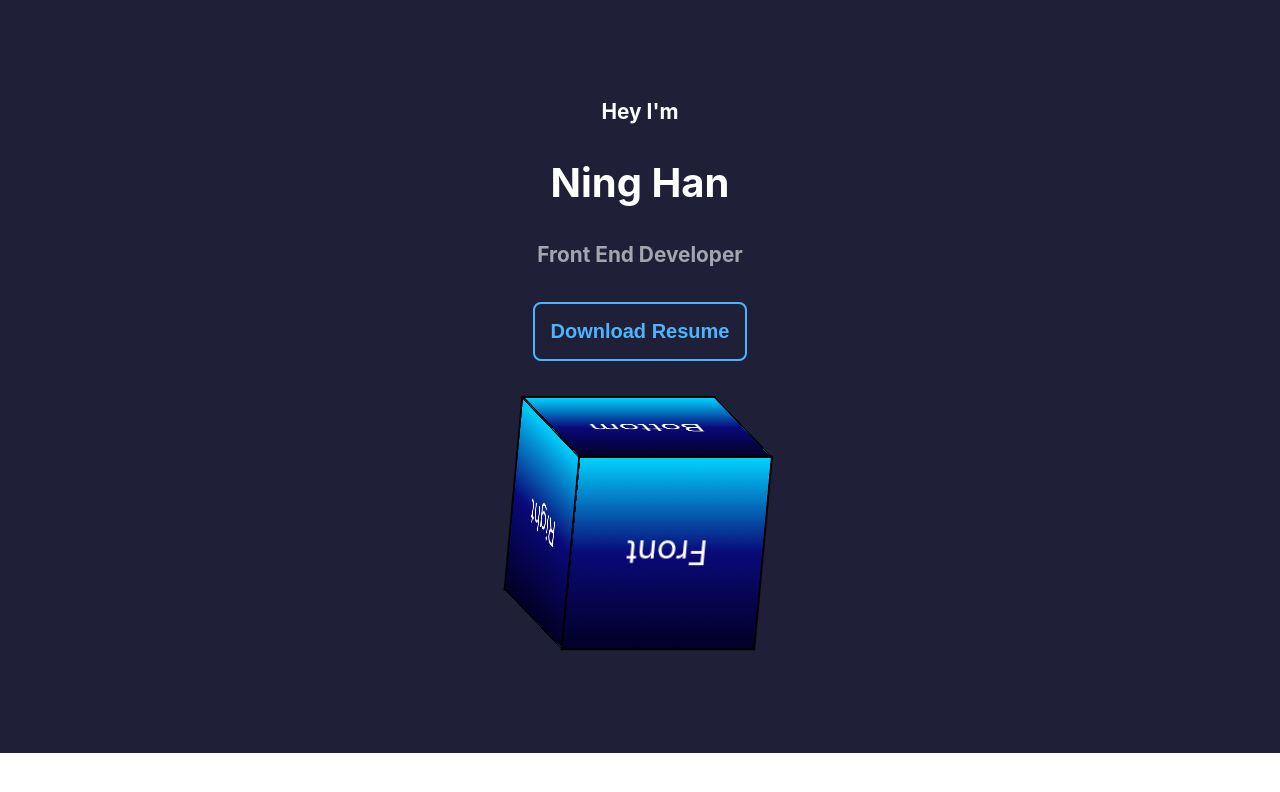
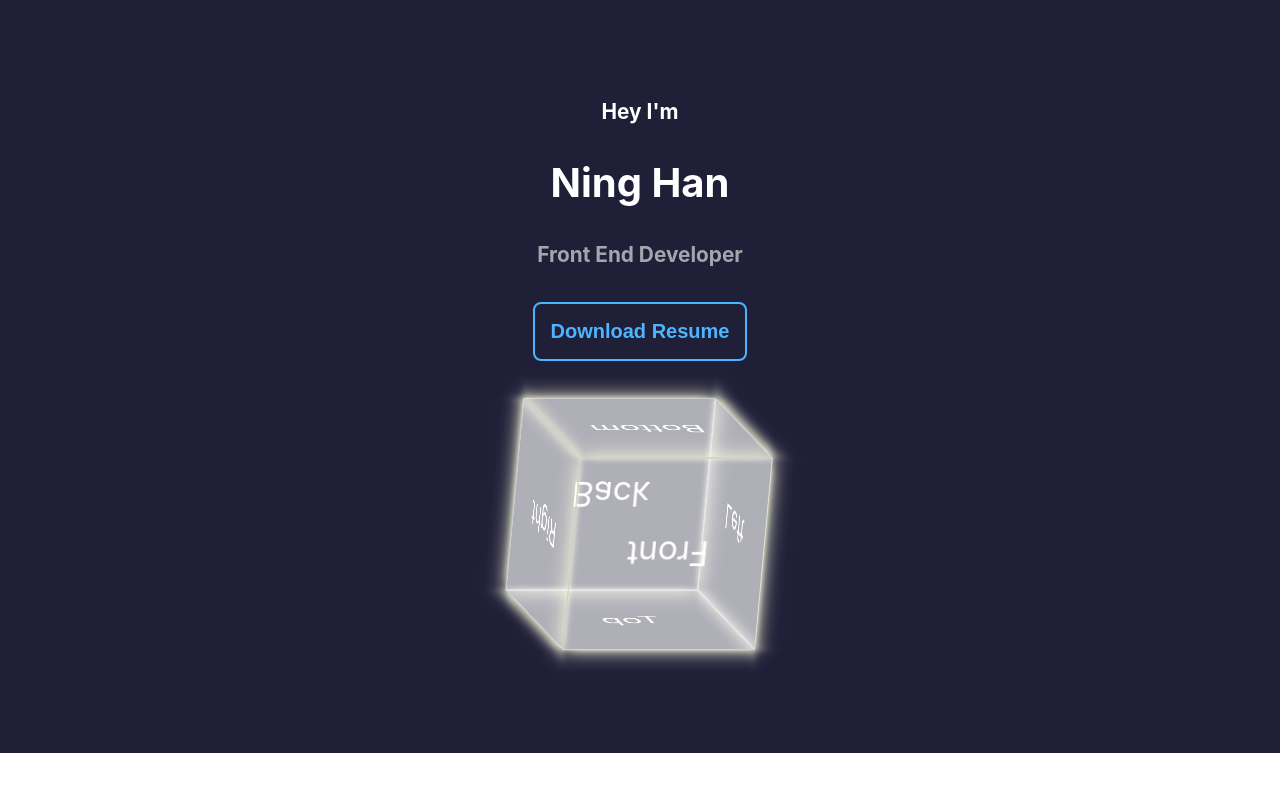
Before and after one commit to GloriaHan/MyWeb, a React (Create React App) app: page / in a window 1280 px wide. Shown: the top 792 px of the page. Built offline with nearby package versions, Linux system fonts and the light colour scheme.

Commit message:
Update colour

```diff
--- a/src/pages/HomePage/RollingCube/RollingCube.style.ts
+++ b/src/pages/HomePage/RollingCube/RollingCube.style.ts
@@ -16,7 +16,9 @@ const Face = css`
   font-size: 35px;
   color: ${palette.colour.WHITE};
   user-select: none;
-  background: linear-gradient(#020024, #090979, #00d4ff);
+  background: ${palette.colour.CUBEGREY};
+  box-shadow: 0 0 20px 0 ${palette.colour.MILKWHITE};
+  border: 1px solid ${palette.colour.BORDERGREY};
 `;
 
 export const Cube = styled.div`
--- a/src/variables.style.ts
+++ b/src/variables.style.ts
@@ -4,4 +4,7 @@ export const colour = {
   PRIMARY: "#4db5ff",
   GREY: "hsla(0, 0%, 100%, 0.6)",
   DARKBLUE: "rgba(77,181,255,.4)",
+  BORDERGREY: "#CCCCCC",
+  MILKWHITE: "#ffffe0",
+  CUBEGREY: "hsla(0, 0%, 100%, 0.4)",
 };
```
